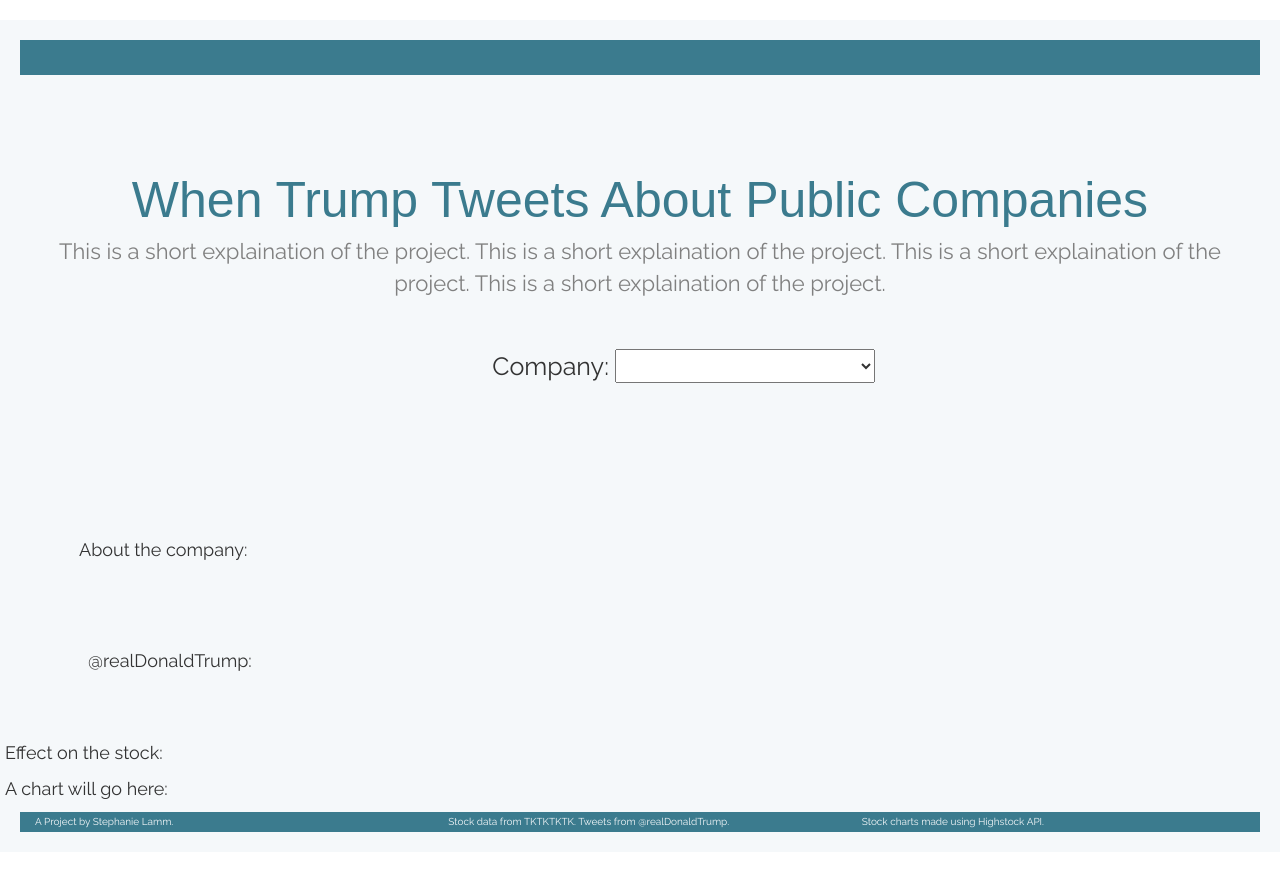
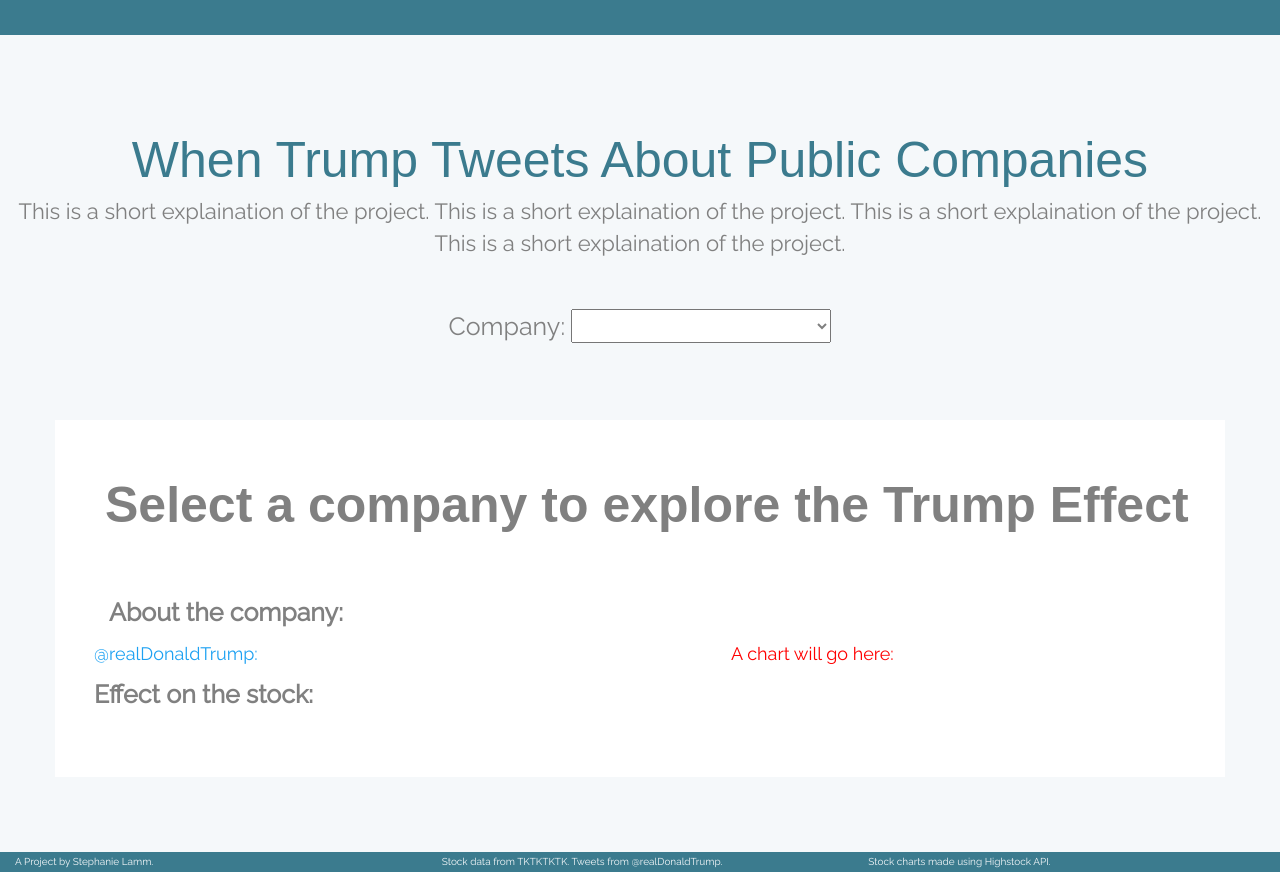
Before and after one commit to stephanielamm/Tracking-the-Trump-Effect, a Vue app: page / in a window 1280 px wide. Built offline with nearby package versions, Linux system fonts and the light colour scheme; a web font is replaced by a local one.

Commit message:
Playing with styling.

```diff
--- a/src/App.vue
+++ b/src/App.vue
@@ -4,6 +4,7 @@
       <dropDown :tweets="tweets"></dropDown>
       <footerBar></footerBar>
   </div>
+</div>
 </template>
 
 <script>
@@ -43,13 +44,7 @@
   font-size: 18px;
   -webkit-font-smoothing: antialiased;
   -moz-osx-font-smoothing: grayscale;
-  margin-top: 20px;
-  padding:20px;
-  background-color: #F5F8FA;
-  /* border: thin grey solid; */
-}
-[v-cloak] {
-  display: none;
+  color: grey;
 }
 
 </style>
--- a/src/components/Intro.vue
+++ b/src/components/Intro.vue
@@ -1,9 +1,9 @@
 <template>
   <div class="Intro">
-    <div id="header-bar"></div>
-    <div class="container" id="header-container">
-    <div class="row" id="header-title">When Trump Tweets About Public Companies</div>
-    <div class="row" id="header-about">This is a short explaination of the project. This is a short explaination of the project. This is a short explaination of the project. This is a short explaination of the project.
+    <div class="header-bar"></div>
+    <div class="container-fluid header-container">
+    <div class="row header-title">When Trump Tweets About Public Companies</div>
+    <div class="row header-about">This is a short explaination of the project. This is a short explaination of the project. This is a short explaination of the project. This is a short explaination of the project.
     </div>
   </div>
 </div>
@@ -21,22 +21,22 @@
   }
 }
 </script>
-<style scoped>
-#header-bar {
+<style>
+.header-bar {
   background-color: #3B7B8E;
   height: 35px;
 }
-#header-container {
+.header-container {
   text-align: center;
   display: block;
   margin-top: 5em;
 }
-#header-title {
+.header-title {
   font-family: 'Mukta Vaani', sans-serif;
   font-size: 50px;
   color: #3B7B8E;
 }
-#header-about {
+.header-about {
   font-family: 'Raleway', Helvetica, Arial, sans-serif;
   font-size: 22px;
   color: grey;
--- a/src/components/about.vue
+++ b/src/components/about.vue
@@ -1,18 +1,31 @@
 <template>
-  <div class="about">
-  <div class="container">
-  <div class="row" id="company-about">
+  <div class="container box">
+  <div class="row about">
+  <div class="col col-lg-12">
   <p>About the company: {{ currentAbout }}</p>
 </div>
 </div>
-<tweetData :currentCompany="currentCompany" :tweets="tweets" :currentCompanyData="currentCompanyData">
 
-</tweetData>
-<analysis :currentCompany="currentCompany" :tweets="tweets" :currentCompanyData="currentCompanyData">
-</analysis>
-<stockData :currentCompany="currentCompany" :tweets="tweets" :currentCompanyData="currentCompanyData">
-</stockData>
+<div class="row">
+  <div class="col-lg-5">
+    <tweetData :currentCompany="currentCompany" :tweets="tweets" :currentCompanyData="currentCompanyData">
+    </tweetData>
+  </div>
+<div class="col-lg-5 chart">
+    <stockData :currentCompany="currentCompany" :tweets="tweets" :currentCompanyData="currentCompanyData">
+    </stockData>
 </div>
+</div>
+
+<div class="row analysis">
+  <div class="col col-lg-12">
+    <analysis :currentCompany="currentCompany" :tweets="tweets" :currentCompanyData="currentCompanyData">
+    </analysis>
+  </div>
+</div>
+
+</div>
+
 </template>
   <script>
   import tweetData from '../components/tweetData'
@@ -45,11 +58,21 @@
   }
 </script>
 <style>
-/* About company styling */
-#company-about {
-  font-family: 'Raleway', Helvetica, Arial, sans-serif;
-  margin-left: 0.5em;
-  margin-right: 0.5em;
-  margin-top: 0.1em;
+.box {
+  background-color: white;
+  margin-bottom: 75px;
+  padding: 3em;
+}
+.about {
+  font-size: 25px;
+  font-weight: bold;
+}
+.chart {
+  float: right;
+  color: red;
+}
+.analysis {
+  font-size: 25px;
+  font-weight: bold;
 }
 </style>
--- a/src/components/dropDown.vue
+++ b/src/components/dropDown.vue
@@ -14,11 +14,9 @@
       <option value="General Motors">General Motors</option>
     </select>
   </br>
-    <div class="container" id="company-container">
-      <div class="row">
-      <div class="col-6" id="company-name">{{ currentCompany }}</div>
+    <div class="container">
+      <div class="row company-name">{{ currentCompany }}</div>
     </div>
-  </div>
   <about :currentCompany="currentCompany" :tweets="tweets"></about>
 </div>
 
@@ -32,7 +30,7 @@
   ],
   data () {
     return {
-      currentCompany: ''
+      currentCompany: 'Select a company to explore the Trump Effect'
     }
   },
   methods: {
@@ -45,27 +43,20 @@
 <style>
 #app {
   font-family: 'Raleway', Helvetica, Arial, sans-serif;
-  font-size: 18px;
   -webkit-font-smoothing: antialiased;
   -moz-osx-font-smoothing: grayscale;
-  margin-top: 20px;
-  padding:20px;
-  background-color: #F5F8FA;
-  /* border: thin grey solid; */
 }
 #drop-down-menu {
-  margin-top: 2em;
-  margin-left: 3.5em;
-  margin-bottom: 2em;
+  margin: 2em 4em 3em 4em;
   text-align: center;
   font-size: 25px;
 }
-#company-name {
+.company-name {
   font-family: 'Mukta Vaani', sans-serif;
   font-weight: bold;
   font-size: 50px;
-  float: left;
-  margin-left: 2em;
-  margin-top: 2em;
+  background-color: white;
+  padding-left: 1em;
+  padding-top: 1em;
 }
 </style>
--- a/src/components/footerBar.vue
+++ b/src/components/footerBar.vue
@@ -1,11 +1,9 @@
 <template>
-<div class="footerBar">
-<div class="container-fluid" id="footer-container">
+<div class="container-fluid footerBar footer-container">
   <div class="row">
-  <div class="col-lg-4" id="footer-name">A Project by Stephanie Lamm. </div>
-  <div class="col-lg-4" id="footer-datasource">Stock data from TKTKTKTK. Tweets from @realDonaldTrump.</div>
-  <div class="col-lg-4" id="footer-codesource"> Stock charts made using Highstock API.</div>
-</div>
+  <div class="col-lg-4 footer-name">A Project by Stephanie Lamm. </div>
+  <div class="col-lg-4 footer-datasource">Stock data from TKTKTKTK. Tweets from @realDonaldTrump.</div>
+  <div class="col-lg-4 footer-codesource"> Stock charts made using Highstock API.</div>
 </div>
 </div>
 </template>
@@ -24,21 +22,20 @@
 </script>
 <style>
 /* Footer Styling */
-#footer-container {
-  font-family: 'Raleway', Helvetica, Arial, sans-serif;
+.footer-container {
   height: 20px;
   font-size: 10px;
   background-color: #3B7B8E;
   color: #F5F8FA;
 }
-#footer-name {
+.footer-name {
   float: left;
   margin-top: 3px;
 }
-#footer-datasource {
+.footer-datasource {
   margin-top: 3px;
 }
-#footer-codesource {
+.footer-codesource {
   margin-top: 3px;
   float: right;
 }
--- a/src/components/tweetData.vue
+++ b/src/components/tweetData.vue
@@ -2,7 +2,7 @@
   <div id="app">
     <div class="tweetData">
     <div class="row">
-    <div class="col-6" id="tweet-box">
+    <div class="col">
     <p>@realDonaldTrump: {{ currentTweettext }} </p>
       </div>
   </div>
@@ -33,11 +33,12 @@
 </script>
 
 <style>
-#tweet-box {
+#app {
+  background-color: #F5F8FA;
+}
+.tweetData {
   float: left;
-  margin-left: 3.5em;
-  margin-top: 2em;
-  margin-bottom: 2em;
+  color: #1DA1F2;
 }
 
 </style>
```
